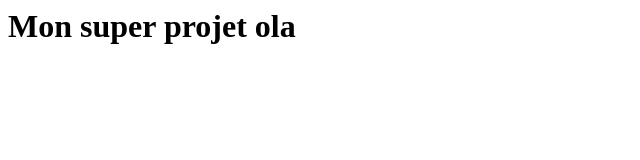
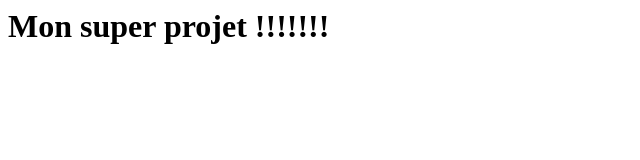
Before and after one commit to Jay-Jay-19/AtelierGit, a plain HTML site: page index.html in a window 1280 px wide. Shown: the full height of the page, 0-640 px from the left. Drawn offline with Linux system fonts and the light colour scheme.

Commit message:
modif eda

```diff
--- a/index.html
+++ b/index.html
@@ -1 +1 @@
-<h1>Mon super projet ola</h1>
+<h1>Mon super projet !!!!!!!</h1>
```
